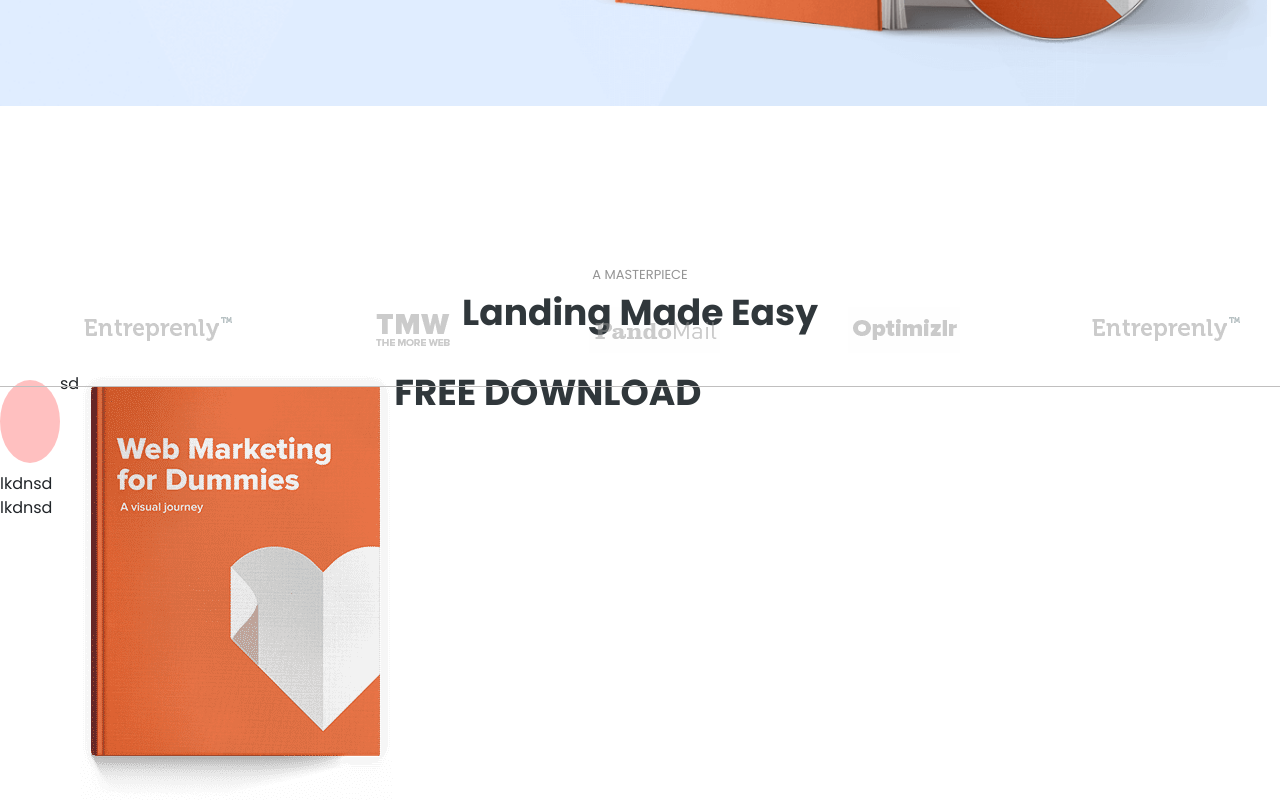
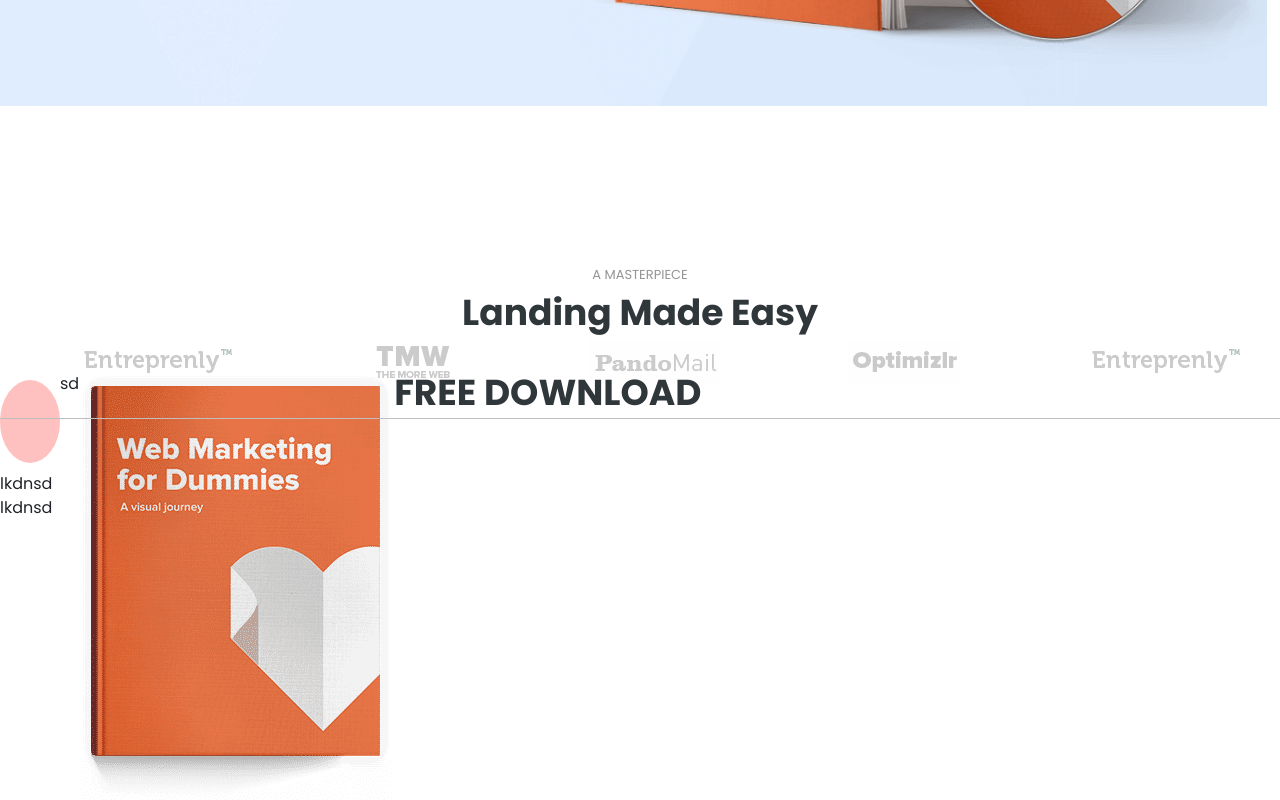
Before and after one commit to MuhammadAsad-cmd/Marketing-Website, a plain HTML site: page index.html in a window 1280 px wide. Shown: the part 789-1589 px from the top of the page. Drawn offline with nearby package versions, Linux system fonts and the light colour scheme.

Commit message:
Update style.css

```diff
--- a/style.css
+++ b/style.css
@@ -436,7 +436,7 @@ nav .navbar .links li:hover .js-sub-menu {
 .slider-container {
   width: 100%;
   height: 80px;
-  margin-top:21rem;
+  margin-top:23rem;
   position: absolute;
   top: 100%;
   left: 50%;
```
